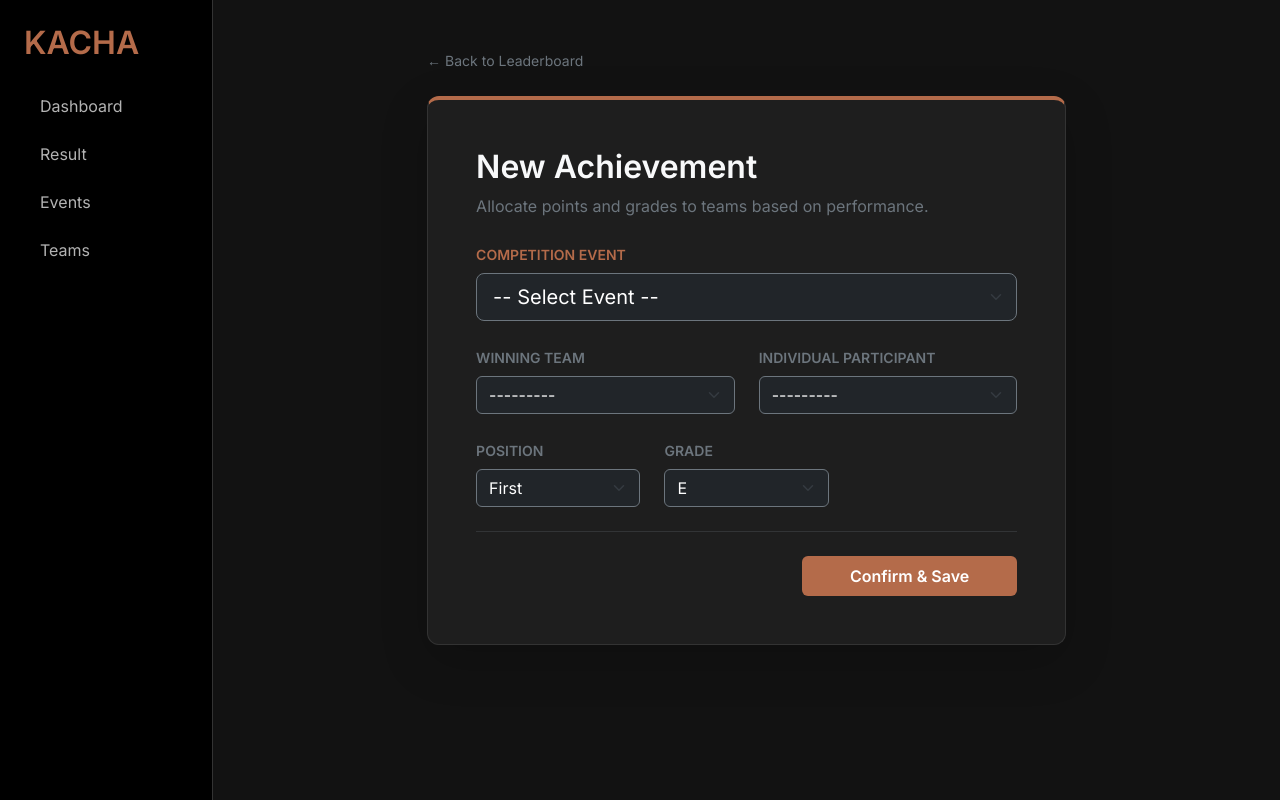
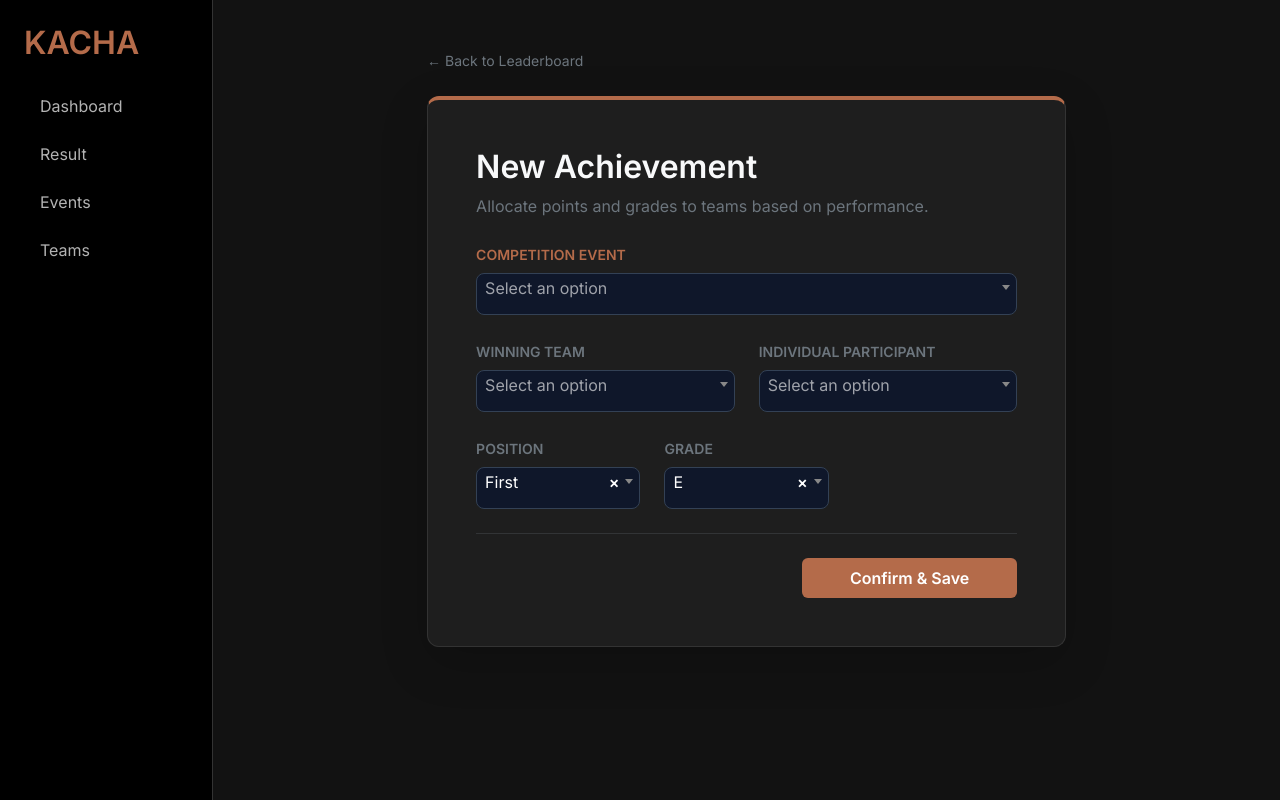
Before and after one commit to adeebatgithub/kacha, a Django app: page /result/create/ in a window 1280 px wide. Run offline with Django 5.2, Linux system fonts and the light colour scheme; a user stored in the database is signed in; data comes from the database, SQL or seed files in the repository; both versions use the stored data as it was after the commit; some libraries are stand-ins or nearby versions.

Commit message:
asdasdasd

```diff
--- a/core/templates/base.html
+++ b/core/templates/base.html
@@ -8,6 +8,8 @@
 
     <link href="https://cdn.jsdelivr.net/npm/bootstrap@5.3.0/dist/css/bootstrap.min.css" rel="stylesheet">
     <link href="https://fonts.googleapis.com/css2?family=Inter:wght@300;400;600&display=swap" rel="stylesheet">
+    <link href="https://cdn.jsdelivr.net/npm/select2@4.1.0-rc.0/dist/css/select2.min.css" rel="stylesheet" />
+
 
     <style>
         :root {
@@ -66,6 +68,139 @@
             border-radius: 12px;
         }
 
+        /* === SELECT2 DARK THEME === */
+
+/* Container */
+.select2-container--default .select2-selection--single,
+.select2-container--default .select2-selection--multiple {
+  background-color: #0f172a;      /* dark bg */
+  border: 1px solid #334155;      /* dark border */
+  border-radius: 8px;
+  min-height: 42px;
+  color: #e5e7eb;
+}
+
+/* Selected text */
+.select2-container--default .select2-selection__rendered {
+  color: #ffffff;
+  line-height: 42px;
+}
+
+/* Placeholder */
+.select2-container--default .select2-selection__placeholder {
+  color: #94a3b8;
+}
+
+/* Arrow */
+.select2-container--default .select2-selection__arrow b {
+  border-color: #94a3b8 transparent transparent transparent;
+}
+
+/* Dropdown */
+.select2-dropdown {
+  background-color: #020617;
+  border: 1px solid #334155;
+  border-radius: 8px;
+}
+
+/* Search box */
+.select2-search__field {
+  background-color: #020617;
+  border: 1px solid #334155;
+  color: #e5e7eb;
+  border-radius: 6px;
+  padding: 8px;
+}
+
+/* Options */
+.select2-results__option {
+  color: #e5e7eb;
+  padding: 8px 12px;
+}
+
+/* Hover option */
+.select2-results__option--highlighted {
+  background-color: #2563eb !important;
+  color: #ffffff;
+}
+
+/* Selected option */
+.select2-results__option[aria-selected="true"] {
+  background-color: #1e293b;
+}
+
+/* Focus */
+.select2-container--focus .select2-selection {
+  border-color: #2563eb;
+  box-shadow: 0 0 0 2px rgba(37, 99, 235, 0.25);
+}
+
+/* Multi-select choices */
+.select2-container--default
+.select2-selection--multiple
+.select2-selection__choice {
+  background-color: #2563eb;
+  border: none;
+  color: #ffffff;
+  border-radius: 6px;
+  padding: 4px 8px;
+}
+
+/* Remove icon */
+.select2-selection__choice__remove {
+  color: #e5e7eb;
+}
+
+/* Scrollbar (optional) */
+.select2-results__options::-webkit-scrollbar {
+  width: 6px;
+}
+
+.select2-results__options::-webkit-scrollbar-thumb {
+  background-color: #ffffff;
+  border-radius: 6px;
+}
+
+/* === FORCE WHITE TEXT IN SELECT2 === */
+
+.select2-container--default,
+.select2-container--default * {
+  color: #ffffff !important;
+}
+
+/* Selected value */
+.select2-container--default .select2-selection__rendered {
+  color: #ffffff !important;
+}
+
+/* Placeholder */
+.select2-container--default .select2-selection__placeholder {
+  color: #ffffff !important;
+  opacity: 0.6;
+}
+
+/* Dropdown options */
+.select2-results__option {
+  color: #ffffff !important;
+}
+
+/* Search input text */
+.select2-search__field {
+  color: #ffffff !important;
+}
+
+/* Multi-select selected items */
+.select2-selection__choice {
+  color: #ffffff !important;
+}
+
+/* Remove (×) icon */
+.select2-selection__choice__remove {
+  color: #ffffff !important;
+}
+
+
+
         {% block extra_css %}{% endblock %}
     </style>
 </head>
@@ -99,6 +234,18 @@
 </div>
 
 <script src="https://cdn.jsdelivr.net/npm/bootstrap@5.3.0/dist/js/bootstrap.bundle.min.js"></script>
+<script src="https://code.jquery.com/jquery-3.7.1.min.js"></script>
+<script src="https://cdn.jsdelivr.net/npm/select2@4.1.0-rc.0/dist/js/select2.min.js"></script>
+<script>
+  $(document).ready(function () {
+    $('select').select2({
+      placeholder: 'Select an option',
+      allowClear: true,
+      width: '100%'
+    });
+  });
+</script>
+
 {% block extra_js %}{% endblock %}
 </body>
 </html>
--- a/core/templates/results/result_form.html
+++ b/core/templates/results/result_form.html
@@ -1,6 +1,7 @@
 {% extends 'base.html' %}
 
 {% block title %}{% if object %}Update Result{% else %}Record Result{% endif %} | Kacha{% endblock %}
+
 
 {% block content %}
     <div class="row justify-content-center">
```
Also changed, not shown: db.sqlite3.
